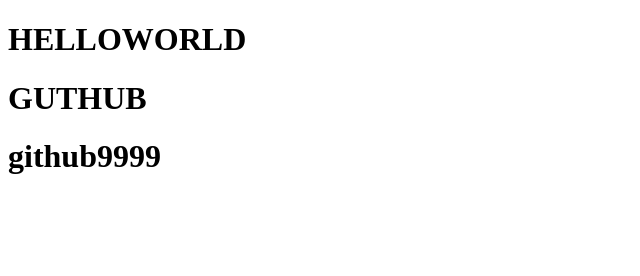
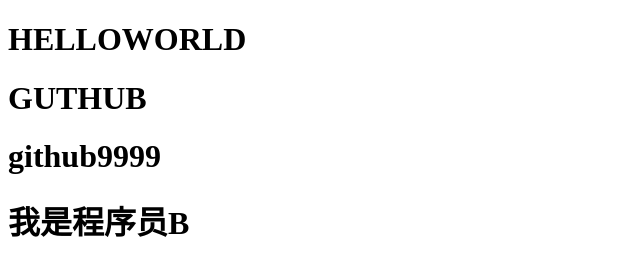
Before and after one commit to HUNTERli20/git-demo, a plain HTML site: page index.html in a window 1280 px wide. Shown: the whole page, without its empty margins (0-640 px from the left). Drawn offline with Linux system fonts and the light colour scheme.

Commit message:
程序员B修改

```diff
--- a/index.html
+++ b/index.html
@@ -12,6 +12,7 @@
     <h1>HELLOWORLD</h1>
     <h1>GUTHUB</h1>
     <h1>github9999</h1>
+    <h1>我是程序员B</h1>
 </body>
 
 </html>
```
